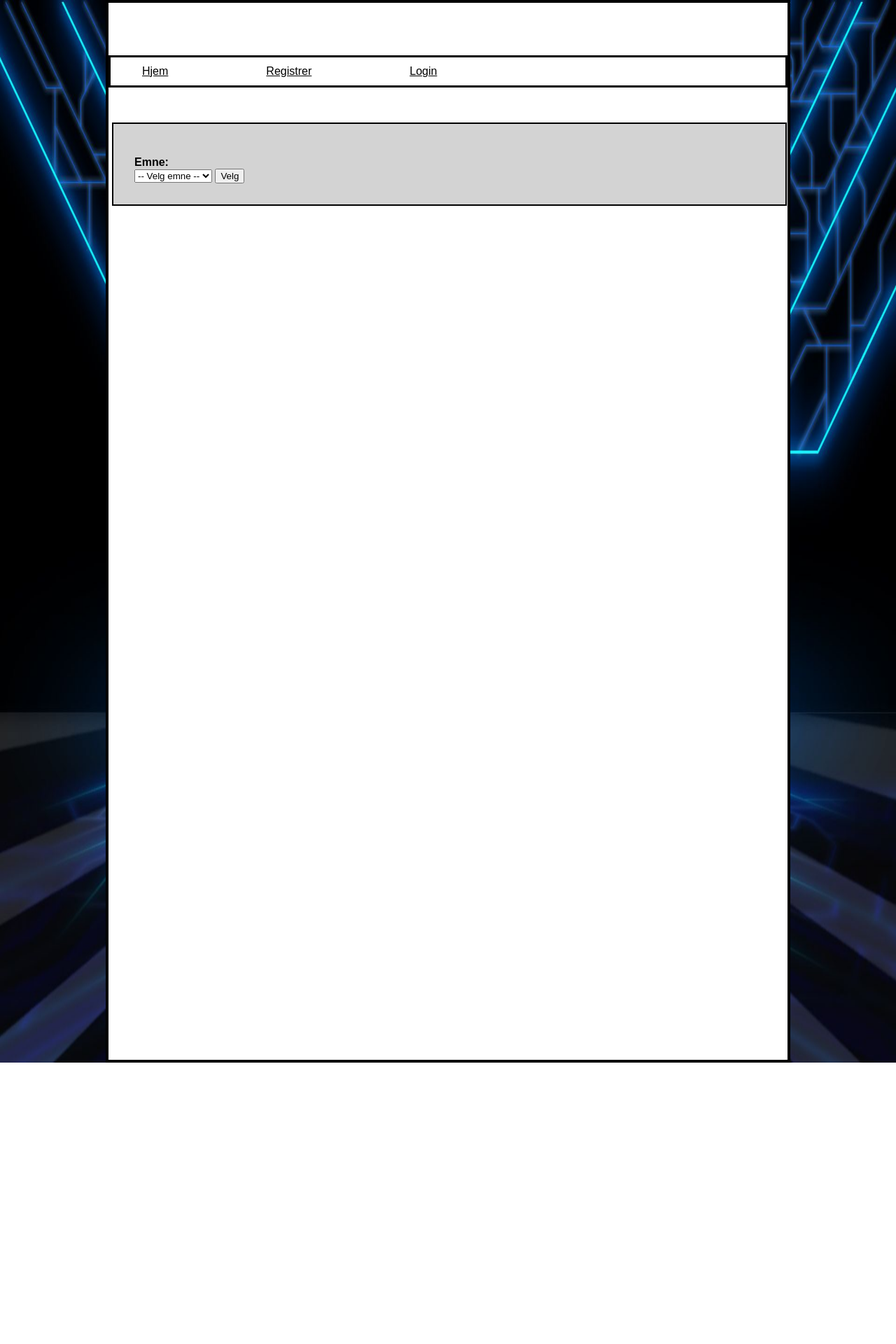
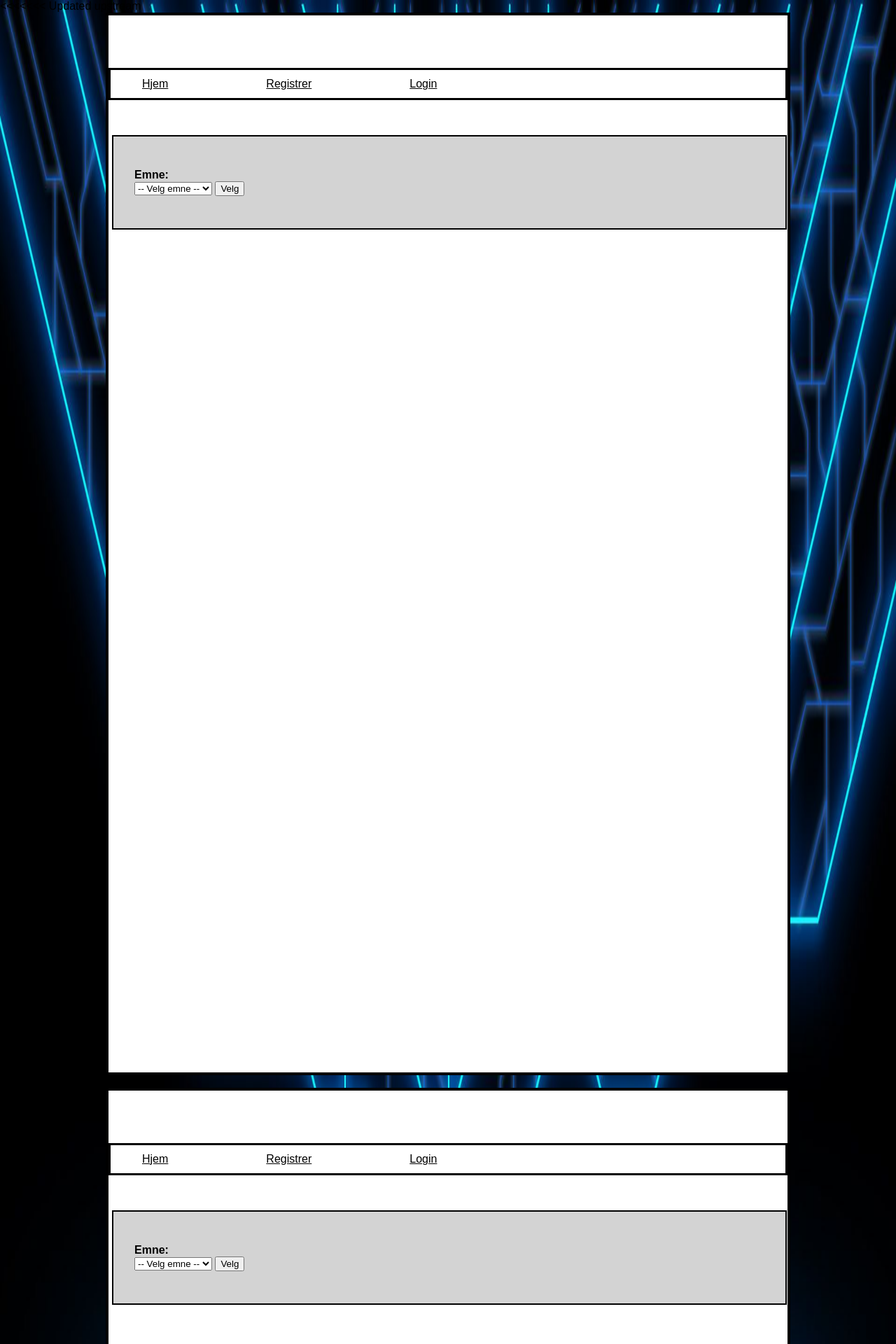
Before and after one commit to Prosjekt-Gruppe-5/Prosjekt5, a PHP site: page / in a window 1280 px wide. Shown: the top 1920 px of the page at 70% size. Before the commit the page ends 1518 px from the top, so only its background shows below. Run offline with PHP 8.4, Linux system fonts and the light colour scheme.

Commit message:
Auto stash before merge of "main" and "origin/main"

```diff
--- a/index.php
+++ b/index.php
@@ -1,3 +1,4 @@
+<<<<<<< Updated upstream
 <?php
 //Mock "database" for testing av funksjonalitet, som må byttes ut med ekte DB når denne er oppe
     $mockDBSubjects = array(
@@ -107,3 +108,117 @@
     </div>
 </body>
 </html>
+
+=======
+<?php
+session_start();
+//Mock "database" for testing av funksjonalitet, som må byttes ut med ekte DB når denne er oppe
+    $mockDBSubjects = array(
+        '1' => array(
+            'name' => 'Testemne 1',
+            'lecturer' => 'Per Pettersen',
+            'messages' => array(
+                'Første testmelding for emne 1',
+                'Andre testmelding for emne 1',
+                'Tredje testmelding for emne 1'
+            ),
+        ),
+
+        '2' => array(
+            'name' => 'Testemne 2',
+            'lecturer' => 'Gunn Gundersen',
+            'messages' => array(
+                'Første testmelding for emne 2',
+                'Andre testmelding for emne 2',
+                'Tredje testmelding for emne 2'
+            ),
+        ),
+
+        '3' => array(
+            'name' => 'Testemne 3',
+            'lecturer' => 'Ole Olsen',
+            'messages' => array(
+                'Første testmelding for emne 3',
+                'Andre testmelding for emne 3',
+                'Tredje testmelding for emne 3'
+            ),
+        )
+        );
+?>
+
+<!DOCTYPE html>
+<html>
+
+<head>
+    <title>HIØ meldingssystem</title>
+    <meta charset="utf-8">
+
+    <link rel="stylesheet" type="text/css" href="styles/style.css">
+
+</head>
+
+<body>
+    <div id="wrapper">
+
+        <div id="nav">
+            <a href="index.php">Hjem</a>
+
+            <span class="regis"><a href = "sites/signup_student.php">Registrer</a></span>
+            <span class="regis"><a href = "sites/login.php">Login</a></span>
+        </div>
+
+
+        <div id="featured-content">
+            <form action='index.php' method='get'>
+                <label for='subject'><strong>Emne:</strong></label>
+
+                <select name='subject' id='subject'>
+                    <option value='0' disabled='true' selected='true'>-- Velg emne --</option>
+                    <?php
+                        foreach($mockDBSubjects as $key => $value) {
+                            echo "
+                            <option value=" . $key . ">" . $mockDBSubjects[$key]['name'] . "</option>
+                            ";
+                        }
+                    ?>
+                </select>
+
+                <input type='submit' value='Velg'>
+            </form>
+
+            <?php
+                if(ISSET($_GET['subject']) && $_GET['subject'] != '0') {
+                    echo "
+                    <h2>" . $mockDBSubjects[$_GET['subject']]['name'] . "</h2>
+                    <p><strong>Foreleser: </strong>" . $mockDBSubjects[$_GET['subject']]['lecturer'] . "</p>
+
+                    <form action='index.php' method='post' id='messageForm'>
+                        <input type='hidden' name='messageSubject' id='messageSubject' value=" . $_GET['subject'] . ">
+                        <label for='message'><strong>Melding til foreleser:</strong></label>
+                        <textarea id='message' name='message'></textarea>
+                        <input type='submit' value='Send'>
+                    </form>
+
+                    <p><strong>Alle meldinger: </strong></p>
+                    ";
+
+                    foreach($mockDBSubjects[$_GET['subject']]['messages'] as $message) {
+                        echo "<div id='messageBox'><p>" . $message . "</p></div>";
+                    }
+                }
+            ?>
+
+            <?php
+                if(ISSET($_POST['message'])) {
+                    echo "<p><strong>Melding sendt for emne: </strong>" . $mockDBSubjects[$_POST['messageSubject']]['name'] . "</p>
+                    <p><strong>Din melding: </strong>" . $_POST['message'] . "</p>";
+                }
+            ?>
+
+        </div>
+
+    </div>
+</body>
+</html>
+
+>>>>>>> Stashed changes
--- a/sites/about.php
+++ b/sites/about.php
@@ -1,4 +1,6 @@
-
+<?php
+session_start();
+?>
 <!DOCTYPE html>
 <html>
 
--- a/sites/includes/signup_foreleser.inc.php
+++ b/sites/includes/signup_foreleser.inc.php
@@ -8,7 +8,7 @@ if (isset($_POST['submit'])) {
 
 	include_once 'dbh.inc.php';
 
-	$emne = $conn->query("SELECT * FROM emner WHERE Emne_id = '{$_POST["emner"]}'");
+	$emne = $conn->query("SELECT * FROM Emner WHERE Emne_id = '{$_POST["emner"]}'");
         while($row = mysqli_fetch_array($emne)) {
             $emnenavn = $row['Emnenavn'];
         }
@@ -26,7 +26,7 @@ if (isset($_POST['submit'])) {
 		exit();
 	} else {
 			//Insert the user into the database
-			$sql = "INSERT INTO foreleser (Fornavn, Etternavn, Epost, Passord, Emne_id) VALUES ('$first', '$last', '$email', '$pwd', '$emner');";
+			$sql = "INSERT INTO Foreleser (Fornavn, Etternavn, Epost, Passord, Emne_id) VALUES ('$first', '$last', '$email', '$pwd', '$emner');";
 
 			mysqli_query($conn, $sql);
 			include 'upload.inc.php';
--- a/sites/login-foreleser.php
+++ b/sites/login-foreleser.php
@@ -1,3 +1,6 @@
+<?php
+session_start();
+?>
 <!DOCTYPE html>
 <html>
 <head>
--- a/sites/login.php
+++ b/sites/login.php
@@ -1,3 +1,6 @@
+<?php
+session_start();
+?>
 <!DOCTYPE html>
 <html>
 <head>
--- a/sites/reset_password.php
+++ b/sites/reset_password.php
@@ -1,3 +1,6 @@
+<?php
+session_start();
+?>
 <!DOCTYPE html>
 <html>
 <head>
--- a/sites/signup_foreleser.php
+++ b/sites/signup_foreleser.php
@@ -1,9 +1,9 @@
 <?php
+session_start();
 include_once 'includes/dbh.inc.php';
-$emner = "SELECT * FROM emner";
+$emner = "SELECT * FROM Emner";
 $emner_conn = $conn->query($emner);
-
-        ?>
+?>
 <!DOCTYPE html>
 <html lang="en">
 <head>
--- a/sites/welcome.php
+++ b/sites/welcome.php
@@ -1,4 +1,6 @@
-
+<?php
+session_start();
+?>
 <!DOCTYPE html>
 <html>
 
```
Also changed, not shown: sites/includes/dbh.inc.php (+11 -0 lines), sites/includes/test.inc.php (+8 -0 lines), sites/signup_student.php (+7 -1 lines).
